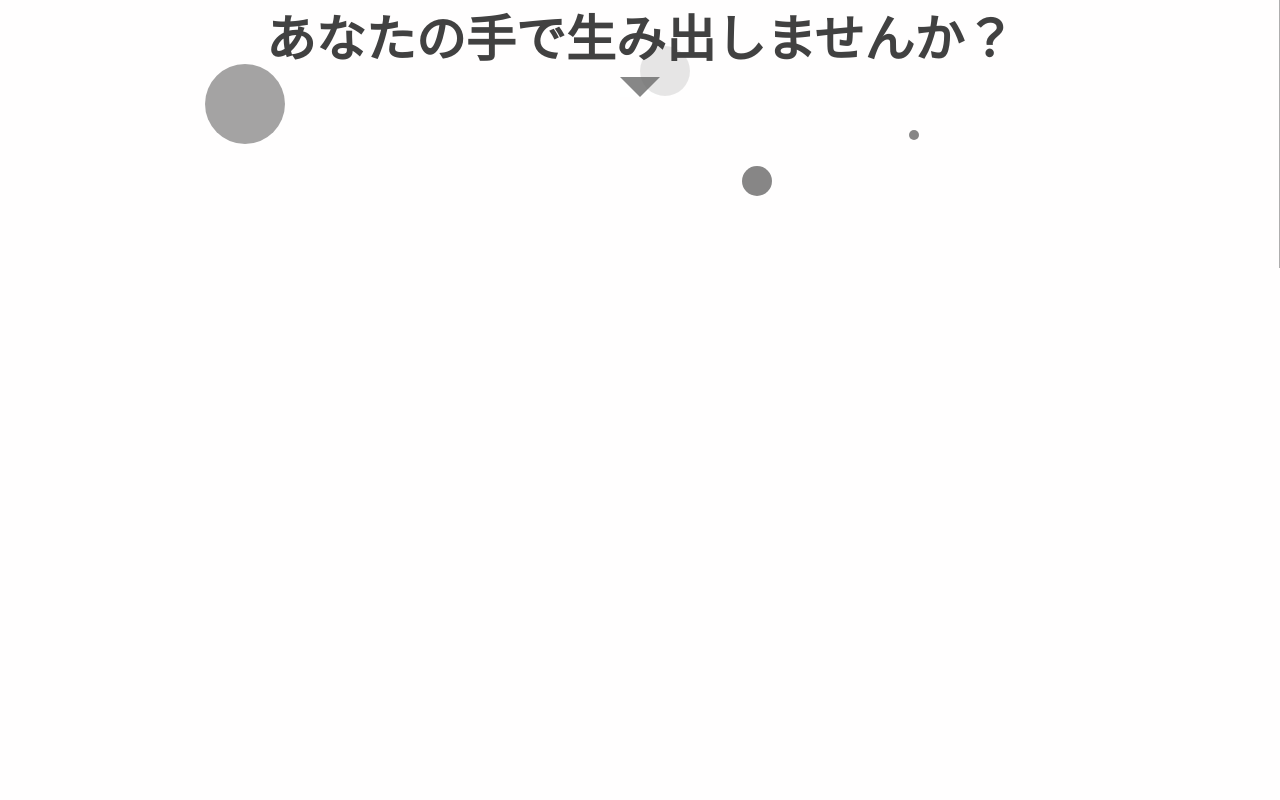
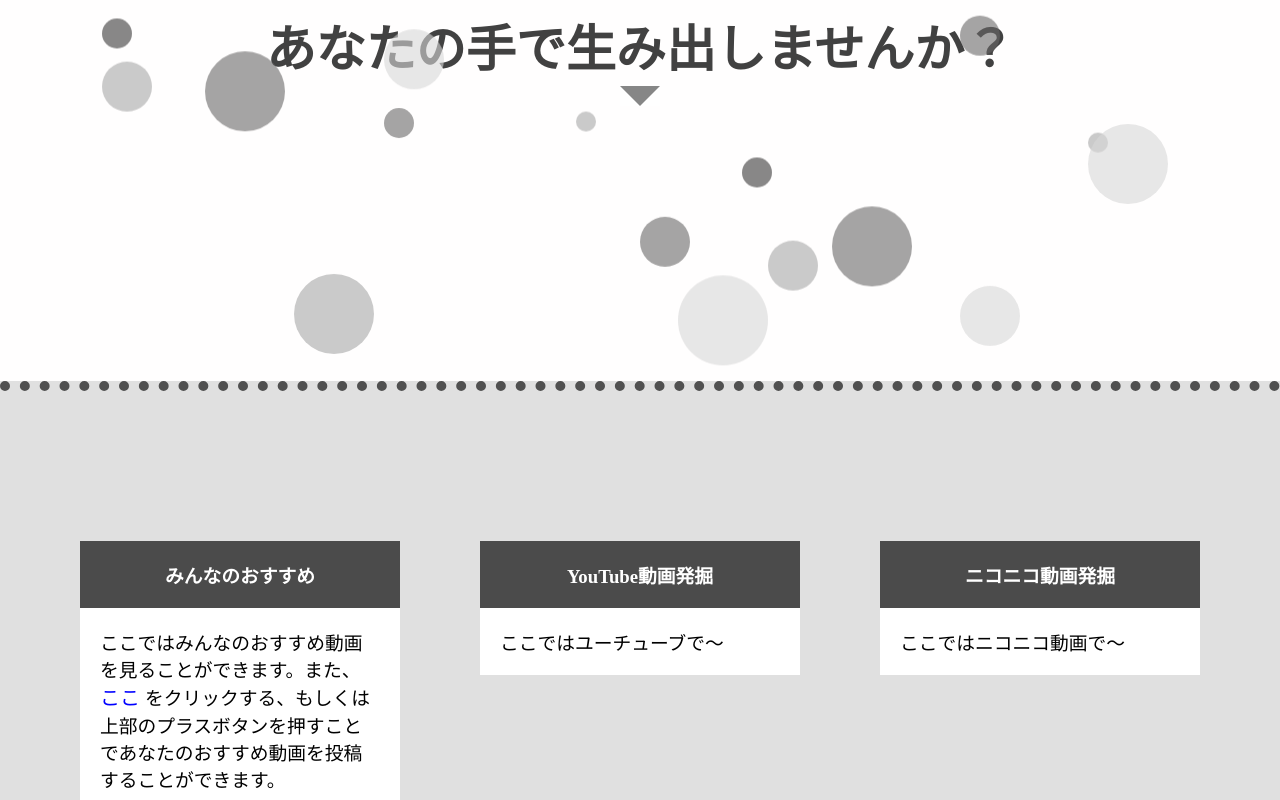
Before and after one commit to headshotMoufu/headshotMoufu, a Vue app: page / in a window 1280 px wide. Shown: the part 600-1400 px from the top of the page. Built offline with nearby package versions, Linux system fonts and the light colour scheme.

Commit message:
ちょいちょい変えました

```diff
--- a/src/App.vue
+++ b/src/App.vue
@@ -1,7 +1,7 @@
 <template>
   <div id="app" class="app">
-    <Header />
-    <div class="main">
+    <Header @headerSwitch="headerSwitch"/>
+    <div class="main" id="main">
       <router-view />
     </div>
   </div>
@@ -23,6 +23,9 @@
   background-color: rgb(184, 184, 184);
   color: white;
 }
+.mainPadding {
+  padding-top: 11rem;
+}
 .router-link {
   text-decoration: none;
   color: black;
@@ -36,6 +39,11 @@ export default {
   components: {
     Header,
   },
-  computed: {},
+  methods: {
+    headerSwitch() {
+      const main = document.getElementById("main")
+      main.classList.toggle("mainPadding")
+    }
+  }
 }
 </script>
--- a/src/views/Home.vue
+++ b/src/views/Home.vue
@@ -85,9 +85,10 @@
         >
       </div>
     </div>
+
+    <div class="guidance">
       <div class="question">
-      <div class="bg">
-        <ul class="circles">
+        <ul class="bg">
           <li></li>
           <li></li>
           <li></li>
@@ -109,7 +110,6 @@
           <li></li>
           <li></li>
         </ul>
-      </div>
         <h1 class="question-text">
           インフルエンサーを<br />あなたの手で生み出しませんか？
         </h1>
@@ -151,7 +151,16 @@
             <div class="menu">
               <h2 class="menu-title">みんなのおすすめ</h2>
               <div class="menu-text">
-              ここではみんなのおすすめ動画を見ることができます。また、<router-link to="/upload" class="router-link"><span>ここ </span></router-link>をクリックする、もしくは上部のプラスボタンを押すことであなたのおすすめ動画を投稿することができます。
+                ここではみんなのおすすめ動画を見ることができます。また、<router-link
+                  to="/upload"
+                  class="router-link"
+                  ><span
+                    :class="{ spanLarge: isSpanLarge, spanSmall: !isSpanLarge }"
+                    @mouseover="spanOver"
+                    @mouseout="spanOut"
+                    >ここ
+                  </span></router-link
+                >をクリックする、もしくは上部のプラスボタンを押すことであなたのおすすめ動画を投稿することができます。
               </div>
             </div>
           </router-link>
@@ -170,14 +179,13 @@
         </div>
       </div>
     </div>
+  </div>
 </template>
 
 <style scoped>
-.home {
-  position: relative;
-}
 .recommend {
   width: 100%;
+  border-bottom: rgb(80, 80, 80) dotted 1rem;
 }
 .title {
   font-size: 2rem;
@@ -194,208 +202,230 @@
   position: relative;
   background-color: rgb(255, 254, 254);
   width: 100%;
-  height: 100rem;
   text-align: center;
+  padding-bottom: 30rem;
 }
-.bg {
-  position: absolute;
-  top: 0;
-  width: 100%;
-  height: 100%;
-  opacity: 1;
-}
-.circles {
-  position: relative;
-  height: 100%;
-}
-.circles li {
+.bg li {
   position: absolute;
   background-color: rgb(167, 167, 167);
   border-radius: 50%;
-  animation: circles linear infinite alternate running;
+  animation: forwards linear infinite running;
   z-index: 1;
-  opacity: 0;
+  opacity: 0.6;
 }
-.circles li:nth-child(1) {
+.bg li:nth-child(1) {
   left: 8%;
   height: 5rem;
   width: 5rem;
+  animation-name: bg1;
   animation-duration: 15s;
-  animation-delay: 9s;
+  animation-delay: -9s;
   background-color: rgb(167, 167, 167);
 }
-.circles li:nth-child(2) {
+.bg li:nth-child(2) {
   left: 15%;
   height: 3rem;
   width: 3rem;
+  animation-name: bg2;
   animation-duration: 23s;
-  animation-delay: 7s;
+  animation-delay: -7s;
   background-color: rgb(216, 215, 215);
 }
-.circles li:nth-child(3) {
+.bg li:nth-child(3) {
   left: 23%;
   height: 8rem;
   width: 8rem;
+  animation-name: bg1;
   animation-duration: 13s;
-  animation-delay: 16s;
+  animation-delay: -16s;
   background-color: rgb(167, 167, 167);
 }
-.circles li:nth-child(4) {
+.bg li:nth-child(4) {
   left: 30%;
   height: 6rem;
   width: 6rem;
+  animation-name: bg2;
   animation-duration: 14s;
-  animation-delay: 14s;
+  animation-delay: -14s;
   background-color: rgb(216, 215, 215);
 }
-.circles li:nth-child(5) {
+.bg li:nth-child(5) {
   left: 45%;
   height: 2rem;
   width: 2rem;
+  animation-name: bg1;
   animation-duration: 18s;
-  animation-delay: 19s;
+  animation-delay: -19s;
   background-color: rgb(167, 167, 167);
 }
-.circles li:nth-child(6) {
+.bg li:nth-child(6) {
   left: 53%;
   height: 9rem;
   width: 9rem;
+  animation-name: bg2;
   animation-duration: 18s;
-  animation-delay: 14s;
+  animation-delay: -14s;
   background-color: rgb(216, 215, 215);
 }
-.circles li:nth-child(7) {
+.bg li:nth-child(7) {
   left: 60%;
   height: 5rem;
   width: 5rem;
+  animation-name: bg1;
   animation-duration: 13s;
-  animation-delay: 4s;
+  animation-delay: -4s;
   background-color: rgb(167, 167, 167);
 }
-.circles li:nth-child(8) {
+.bg li:nth-child(8) {
   left: 75%;
   height: 6rem;
   width: 6rem;
+  animation-name: bg2;
   animation-duration: 15s;
-  animation-delay: 11s;
+  animation-delay: -11s;
   background-color: rgb(216, 215, 215);
 }
-.circles li:nth-child(9) {
+.bg li:nth-child(9) {
   left: 85%;
   height: 2rem;
   width: 2rem;
+  animation-name: bg1;
   animation-duration: 17s;
-  animation-delay: 18s;
+  animation-delay: -18s;
   background-color: rgb(167, 167, 167);
 }
-.circles li:nth-child(10) {
+.bg li:nth-child(10) {
   left: 85%;
   height: 8rem;
   width: 8rem;
+  animation-name: bg2;
   animation-duration: 12s;
-  animation-delay: 4s;
+  animation-delay: -4s;
   background-color: rgb(216, 215, 215);
 }
-.circles li:nth-child(11) {
+.bg li:nth-child(11) {
   left: 16%;
   height: 8rem;
   width: 8rem;
+  animation-name: bg1;
   animation-duration: 20s;
-  animation-delay: 1s;
+  animation-delay: -1s;
   background-color: rgb(105, 104, 104);
 }
-.circles li:nth-child(12) {
+.bg li:nth-child(12) {
   left: 21%;
   height: 6rem;
   width: 6rem;
+  animation-name: bg2;
   animation-duration: 23s;
-  animation-delay: 8s;
+  animation-delay: -8s;
   background-color: rgb(56, 55, 55);
 }
-.circles li:nth-child(13) {
+.bg li:nth-child(13) {
   left: 30%;
   height: 3rem;
   width: 3rem;
+  animation-name: bg1;
   animation-duration: 18s;
-  animation-delay: 11s;
+  animation-delay: -11s;
   background-color: rgb(105, 104, 104);
 }
-.circles li:nth-child(14) {
+.bg li:nth-child(14) {
   left: 43%;
   height: 4rem;
   width: 4rem;
+  animation-name: bg2;
   animation-duration: 16s;
-  animation-delay: 20s;
+  animation-delay: -20s;
   background-color: rgb(56, 55, 55);
 }
-.circles li:nth-child(15) {
+.bg li:nth-child(15) {
   left: 50%;
   height: 5rem;
   width: 5rem;
+  animation-name: bg1;
   animation-duration: 21s;
-  animation-delay: 5s;
+  animation-delay: -5s;
   background-color: rgb(105, 104, 104);
 }
-.circles li:nth-child(16) {
+.bg li:nth-child(16) {
   left: 58%;
   height: 3rem;
   width: 3rem;
+  animation-name: bg2;
   animation-duration: 20s;
-  animation-delay: 0s;
+  animation-delay: -0s;
   background-color: rgb(56, 55, 55);
 }
-.circles li:nth-child(17) {
+.bg li:nth-child(17) {
   left: 65%;
   height: 8rem;
   width: 8rem;
+  animation-name: bg1;
   animation-duration: 19s;
-  animation-delay: 9s;
+  animation-delay: -9s;
   background-color: rgb(105, 104, 104);
 }
-.circles li:nth-child(18) {
+.bg li:nth-child(18) {
   left: 71%;
   height: 1rem;
   width: 1rem;
+  animation-name: bg2;
   animation-duration: 14s;
-  animation-delay: 2s;
+  animation-delay: -2s;
   background-color: rgb(56, 55, 55);
 }
-.circles li:nth-child(19) {
+.bg li:nth-child(19) {
   left: 75%;
   height: 4rem;
   width: 4rem;
+  animation-name: bg1;
   animation-duration: 17s;
-  animation-delay: 16s;
+  animation-delay: -16s;
   background-color: rgb(105, 104, 104);
 }
-.circles li:nth-child(20) {
+.bg li:nth-child(20) {
   left: 8%;
   height: 3rem;
   width: 3rem;
+  animation-name: bg2;
   animation-duration: 20s;
-  animation-delay: 23s;
+  animation-delay: -23s;
   background-color: rgb(56, 55, 55);
 }
-@keyframes circles {
+@keyframes bg1 {
   0% {
-    margin-top: 18%;
-    opacity: 0;
+    top: 30%;
   }
   15% {
-    margin-top: 0;
-    opacity: 0.6;
+    top: 0;
+    transform: translateY(0%);
   }
-  66% {
-    margin-top: 81%;
-    opacity: 0.6;
+  65% {
+    top: 100%;
+    transform: translateY(-100%);
   }
   100% {
-    margin-top: 40%;
-    opacity: 0.6;
+    top: 35%;
+  }
+}
+@keyframes bg2 {
+  0% {
+    top: 82%;
+  }
+  9% {
+    top: 100%;
+    transform: translateY(-100%);
+  }
+  59% {
+    top: 0;
+    transform: translateY(0%);
+  }
+  100% {
+    top: 82%;
   }
 }
 .question-text {
-  position: relative;
   color: rgb(65, 65, 65);
   font-size: 5rem;
   padding-top: 5rem;
@@ -469,7 +499,7 @@
   position: relative;
   width: 80%;
   background-color: rgb(85, 85, 85);
-  margin: 20rem auto;
+  margin: 20rem auto 0;
   padding: 8rem;
   border-radius: 50%;
   z-index: 5;
@@ -503,23 +533,15 @@
   margin-left: 30%;
 }
 .menu-list {
-  position: absolute;
-  background-color: rgb(75, 75, 75);
-  height: 44rem;
-  top: 168rem;
-  left: 0;
-  right: 0;
-  padding: 2rem 0;
-  color: black;
+  background-color: rgb(224, 224, 224);
 }
 .menu-container {
-  background-color: rgb(126, 126, 126);
+  border-top: rgb(80, 80, 80) dotted 1rem;
+  border-bottom: rgb(80, 80, 80) dotted 1rem;
   display: grid;
-  height: 28rem;
-  grid-template-rows: 20rem;
   grid-template-columns: 1fr 1fr 1fr;
   grid-gap: 8rem;
-  padding: 8rem;
+  padding: 15rem 8rem;
 }
 .menu {
   font-size: 3rem;
@@ -541,8 +563,14 @@
   padding: 2rem;
 }
 .menu-text span {
+  color: blue;
+}
+.spanLarge {
   font-size: 2rem;
-  color: blue;
+  border-bottom: 0.1rem solid blue;
+}
+.spanSmall {
+  font-size: 2rem;
 }
 </style>
 
@@ -557,6 +585,7 @@ export default {
       firstVisible: false,
       secondVisible: false,
       lastVisible: false,
+      isSpanLarge: false,
     }
   },
   created() {
@@ -581,6 +610,12 @@ export default {
         this.lastVisible = !this.lastVisible
       }
     },
+    spanOver() {
+      this.isSpanLarge = true
+    },
+    spanOut() {
+      this.isSpanLarge = false
+    },
   },
 }
 </script>
--- a/src/views/Upload.vue
+++ b/src/views/Upload.vue
@@ -21,6 +21,7 @@
 
 <style scoped>
 .upload {
+  height: 100vh;
   width: 100%;
   text-align: center;
 }
```
Also changed, not shown: src/components/Header.vue (+51 -28 lines). Lines whose indentation alone changed are shown as unchanged.
